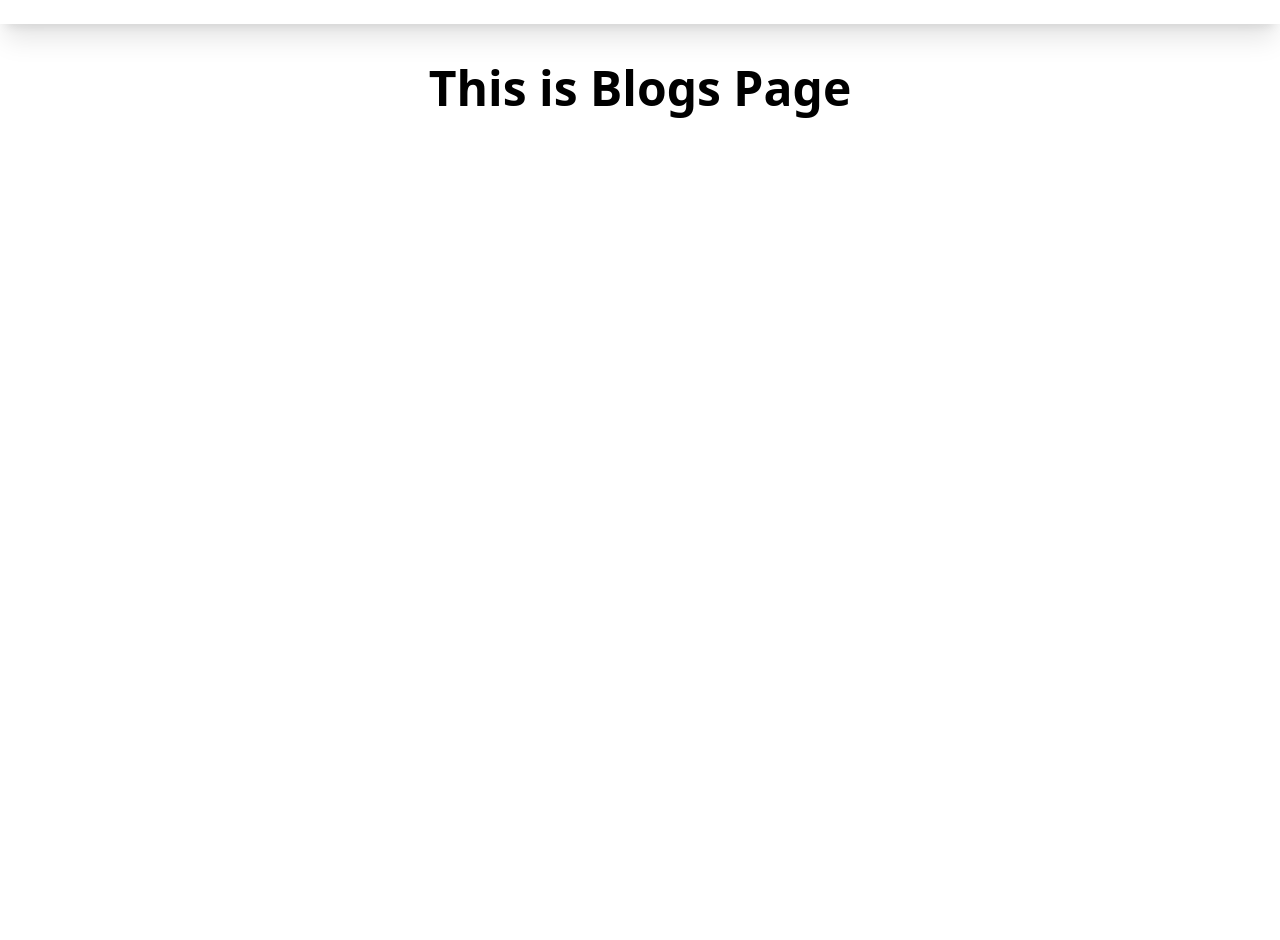
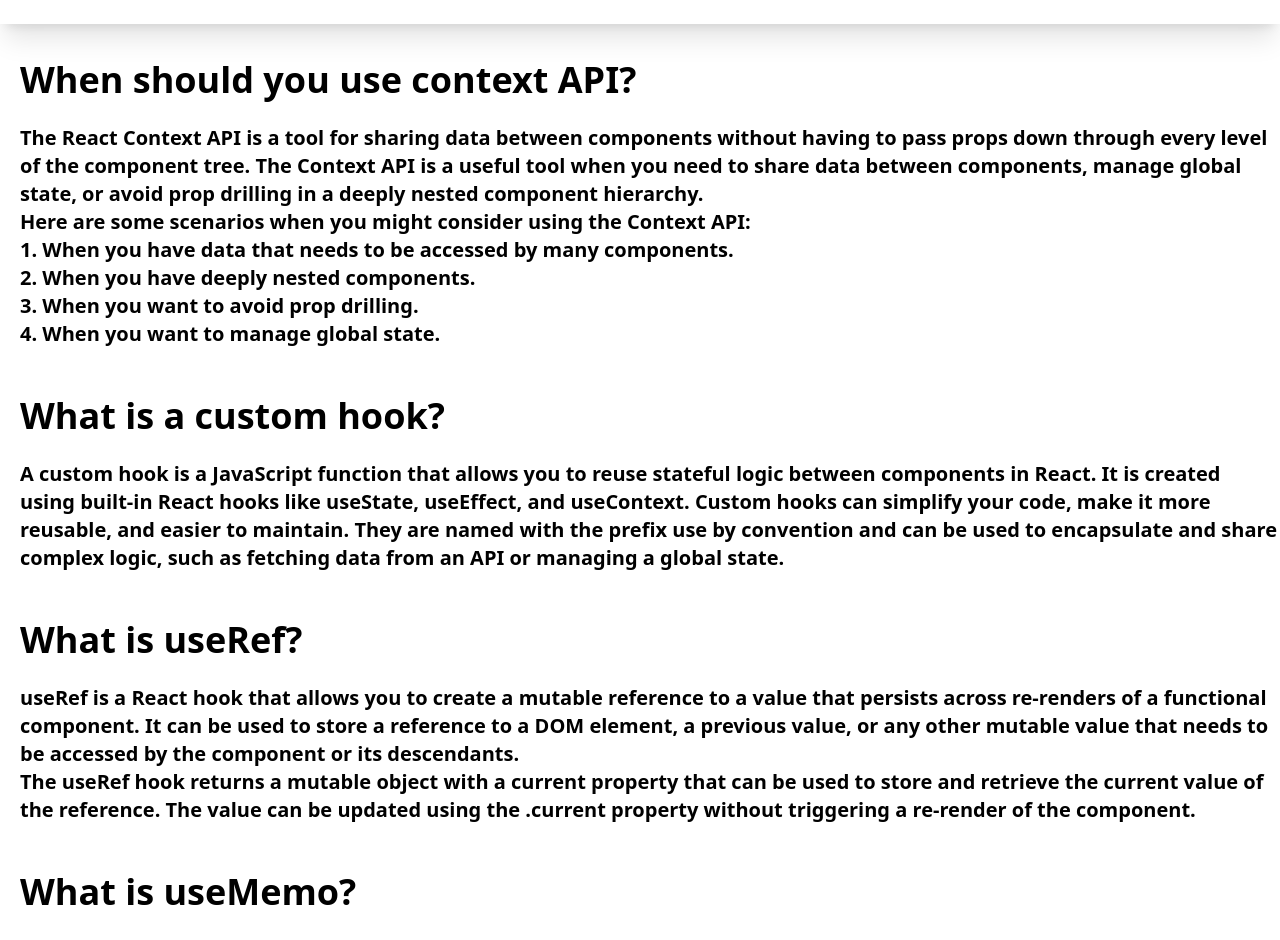
Before and after one commit to bdahsan1999wd/career-path, a React (Vite) app: page /Blogs in a window 1280 px wide. Shown: the part 120-1060 px from the top of the page. Before the commit the page ends 800 px from the top, so only its background shows below. Built offline with nearby package versions, Linux system fonts and the light colour scheme.

Commit message:
Blogs section added

```diff
--- a/src/components/Blogs/Blogs.jsx
+++ b/src/components/Blogs/Blogs.jsx
@@ -2,9 +2,25 @@ import React from 'react';
 
 const Blogs = () => {
     return (
-        <div className='text-center mt-10 text-5xl font-bold'>
-            <h1>This is Blogs Page</h1>
-        </div>
+        <>
+            <h2 className='text-4xl font-semibold mt-9 ms-5'>When should you use context API?</h2>
+            <br />
+            <h4 className='text-xl font-semibold ms-5'>The React Context API is a tool for sharing data between components without having to pass props down through every level of the component tree. The Context API is a useful tool when you need to share data between components, manage global state, or avoid prop drilling in a deeply nested component hierarchy. <br /> <span className='font-bold'>Here are some scenarios when you might consider using the Context API:</span> <br />1. When you have data that needs to be accessed by many components. <br />2. When you have deeply nested components. <br />3. When you want to avoid prop drilling. <br />4. When you want to manage global state.</h4>
+            <br /><br />
+            <h2 className='text-4xl font-semibold ms-5'>What is a custom hook?</h2>
+            <br />
+            <h4 className='text-xl font-semibold ms-5'>A custom hook is a JavaScript function that allows you to reuse stateful logic between components in React. It is created using built-in React hooks like useState, useEffect, and useContext. Custom hooks can simplify your code, make it more reusable, and easier to maintain. They are named with the prefix use by convention and can be used to encapsulate and share complex logic, such as fetching data from an API or managing a global state.</h4>
+            <br /><br />
+            <h2 className='text-4xl font-semibold ms-5'>What is useRef?</h2>
+            <br />
+            <h4 className='text-xl font-semibold ms-5'>useRef is a React hook that allows you to create a mutable reference to a value that persists across re-renders of a functional component. It can be used to store a reference to a DOM element, a previous value, or any other mutable value that needs to be accessed by the component or its descendants.
+            <br />
+            The useRef hook returns a mutable object with a current property that can be used to store and retrieve the current value of the reference. The value can be updated using the .current property without triggering a re-render of the component.</h4>
+            <br /><br />
+            <h2 className='text-4xl font-semibold ms-5'>What is useMemo?</h2>
+            <br />
+            <h4 className='text-xl font-semibold ms-5 mb-9'>useMemo is a hook in React that allows you to optimize the performance of your components by memoizing the result of a function call. It takes two arguments: the first is a function that returns a value, and the second is an array of dependencies. The hook will only re-run the function and update the value when the dependencies have changed.</h4>
+        </>
     );
 };
 
```
Also changed, not shown: 1 other file (tests, documents, lock files or other folders).
